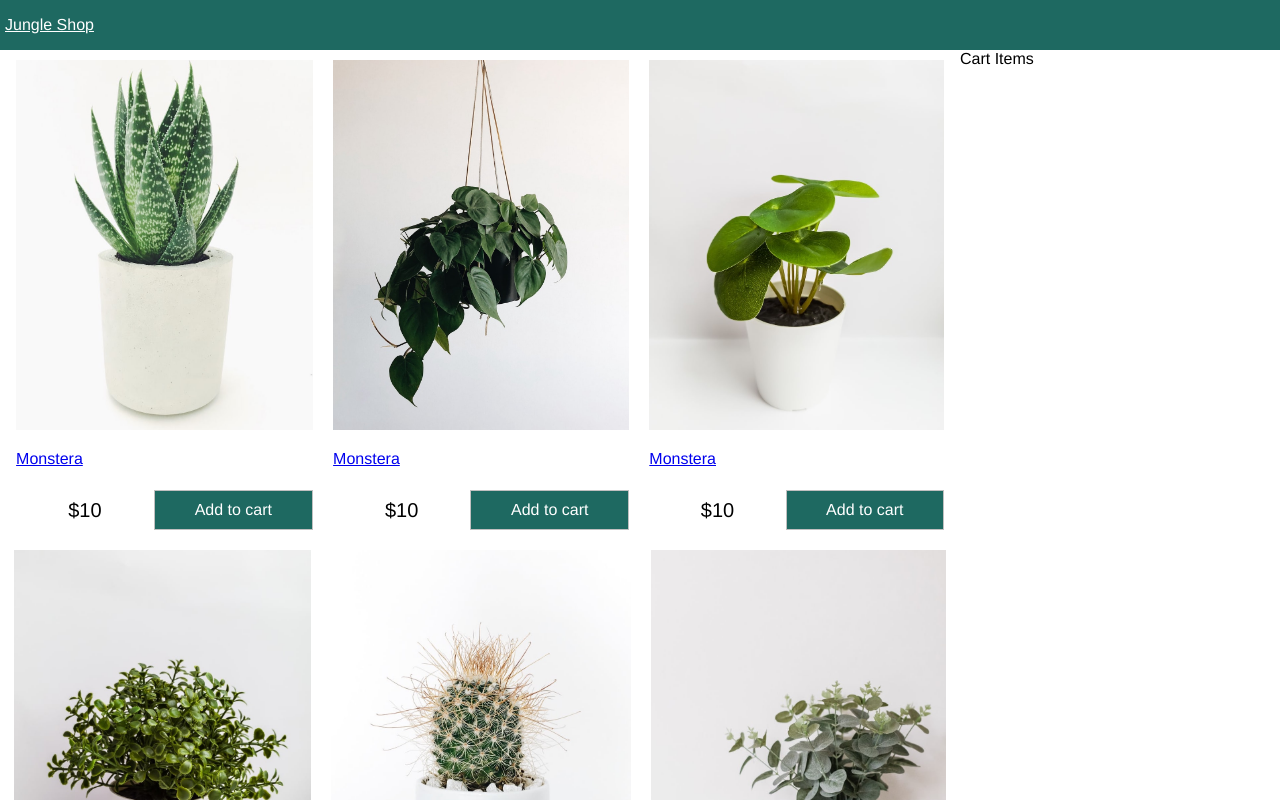
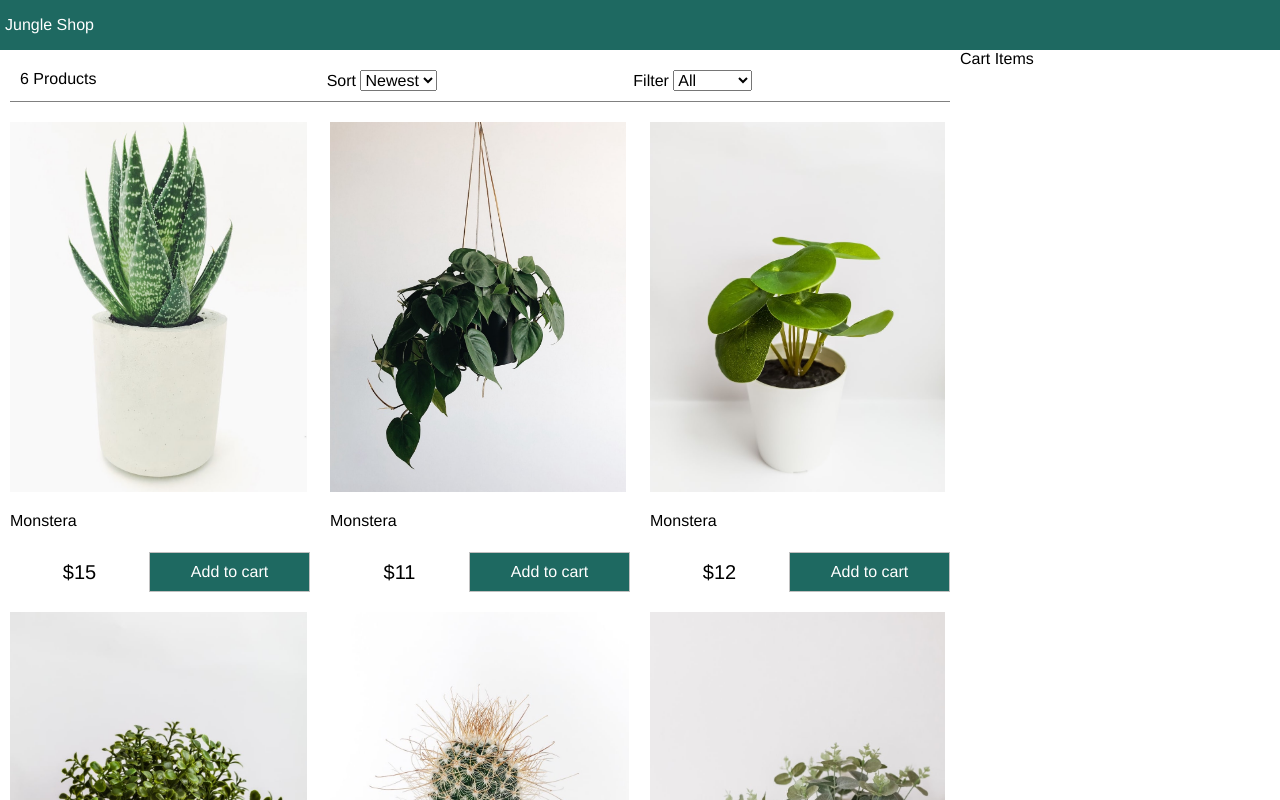
Before and after one commit to hyperbola88/JungleShop, a React (Create React App) app in the folder jungle_shop/: page / in a window 1280 px wide. Shown: the top 800 px of the page. Built offline with nearby package versions, Linux system fonts and the light colour scheme.

Commit message:
add filter

```diff
--- a/jungle_shop/src/App.js
+++ b/jungle_shop/src/App.js
@@ -1,5 +1,6 @@
 import React from 'react';
 import { useState } from 'react';
+import Filter from './components/Filter';
 import Products from './components/Products';
 import data from './data.json';
 
@@ -7,7 +8,35 @@ import data from './data.json';
 function App() {
   const [products, setProducts] = useState(data.products);
   const [size, setSize] = useState('');
-  const [sort, setSort] = useState('');
+  const [sort, setSort] = useState('newest');
+
+  const sortProducts = (event) => {
+    const e = event.target.value;
+    setSort(e);
+    setProducts(prev => {
+      const sorted = prev.slice();
+      if (e === "newest") {
+        return sorted.sort((a , b) => a._id < b._id ? 1 : -1);
+      }
+      if (e === "lowest") {
+        console.log(e);
+        return sorted.sort((a , b) => a.price > b.price ? 1 : -1);
+      } else {
+        console.log(e);
+        return sorted.sort((a , b) => - 1);;
+      }
+    });
+  }
+
+  const filterProducts = (event) => {
+    if(event.target.value === ''){
+      setProducts(data.products);
+    } else {
+      setSize(event.target.value);
+      setProducts(data.products.filter(product => product.availableSizes.indexOf(event.target.value) >=0));
+    }
+
+  }
 
   return (
     <div className="grid-container">
@@ -17,7 +46,8 @@ function App() {
       <main>
         <div className='content'>
           <div className='main'>
-            <Products products={products}/>
+            <Filter count={products.length} size={size} sort={sort} sortProducts={sortProducts} filterProducts={filterProducts}/>
+            <Products products={products} />
           </div>
           <div className='sidebar'>
             Cart Items
--- /dev/null
+++ b/jungle_shop/src/components/Filter.js
@@ -0,0 +1,28 @@
+import React from "react";
+
+const Filter = (props) => {
+  return (
+    <div className="filter">
+      <div className="filter-result">{props.count} Products</div>
+      <div className="filter-sort">
+        Sort {" "}
+        <select value={props.sort} onChange={props.sortProducts}>
+          <option value="newest">Newest</option>
+          <option value="lowest">Lowest</option>
+          <option value="highest">Highest</option>
+        </select>
+      </div>
+      <div className="filter-size">
+        Filter {" "}
+        <select value={props.size} onChange={props.filterProducts}>
+          <option value="">All</option>
+          <option value="small">Small</option>
+          <option value="medium">Medium</option>
+          <option value="large">Large</option>
+        </select>
+      </div>
+    </div>
+  );
+};
+
+export default Filter;
--- a/jungle_shop/src/components/Products.js
+++ b/jungle_shop/src/components/Products.js
@@ -6,7 +6,7 @@ const Products = (props) => {
     <div>
       <ul className="products">
         {props.products.map((product) => (
-          <li key={Products.id}>
+          <li key={product._id}>
             <div className="product">
               <a href={"#" + product._id}>
                 <img src={product.image} alt="product image"></img>
--- a/jungle_shop/src/data.json
+++ b/jungle_shop/src/data.json
@@ -3,44 +3,44 @@
       {"_id":"plant1",
          "title": "Monstera",
          "description": "Some text goes here",
-         "price": 10,
+         "price": 15,
          "image": "/images/plant1.jpeg",
-         "available sizes": ["small", "medium"]
+         "availableSizes": ["small", "medium"]
       },
       {"_id":"plant2",
          "title": "Monstera",
          "description": "Some text goes here",
-         "price": 10,
+         "price": 11,
          "image": "/images/plant2.jpeg",
-         "available sizes": ["small", "medium"]
+         "availableSizes": ["small", "medium"]
       },
       {"_id":"plant3",
          "title": "Monstera",
          "description": "Some text goes here",
-         "price": 10,
+         "price": 12,
          "image": "/images/plant3.jpeg",
-         "available sizes": ["small", "medium"]
+         "availableSizes": ["small", "medium"]
       },
       {"_id":"plant4",
          "title": "Monstera",
          "description": "Some text goes here",
-         "price": 10,
+         "price": 13,
          "image": "/images/plant4.jpeg",
-         "available sizes": ["small", "medium"]
+         "availableSizes": ["small", "medium"]
       },
       {"_id":"plant5",
          "title": "Monstera",
          "description": "Some text goes here",
-         "price": 10,
+         "price": 14,
          "image": "/images/plant5.jpeg",
-         "available sizes": ["small", "medium"]
+         "availableSizes": ["small", "medium"]
       },
       {"_id":"plant6",
          "title": "Monstera",
          "description": "Some text goes here",
          "price": 10,
          "image": "/images/plant6.jpeg",
-         "available sizes": ["small", "medium"]
+         "availableSizes": ["small", "medium"]
       }
    ]
 }
--- a/jungle_shop/src/index.css
+++ b/jungle_shop/src/index.css
@@ -7,6 +7,7 @@ body,
 #root {
   height: 100vh;
   margin: 0;
+  padding: 0;
 }
 body,
 input,
@@ -27,8 +28,13 @@ textarea {
   height: 100%;
 }
 
-a:hover {
-  color: #C66a14;
+a:link {
+  color: inherit;
+  text-decoration: none;
+}
+
+a:link:hover {
+  color: #1e6961;
 }
 
 header {
@@ -74,7 +80,7 @@ footer {
 /*products*/
 .products {
   display: flex;
-  justify-content: center;
+  justify-content: space-evenly;
   align-items: center;
   padding: 0;
   margin: 0;
@@ -83,7 +89,7 @@ footer {
 }
 
 .products li {
-  flex: 0 1 29rem;
+  flex: 0 1 30rem;
   height: 47rem;
   padding: 1rem;
 }
@@ -96,7 +102,6 @@ footer {
 }
 
 .product img {
-  object-fit: fill;
   max-width: 37rem;
   max-height: 37rem;
 }
@@ -132,3 +137,16 @@ footer {
   background-color: #1e6961;
   color: white;
 }
+
+/*Filter*/
+.filter {
+  display: flex;
+  padding: 1rem;
+  margin: 1rem;
+  border-bottom: .1rem gray solid;
+  justify-content: space-between;
+}
+
+.filter div {
+  flex: 1;
+}
```
